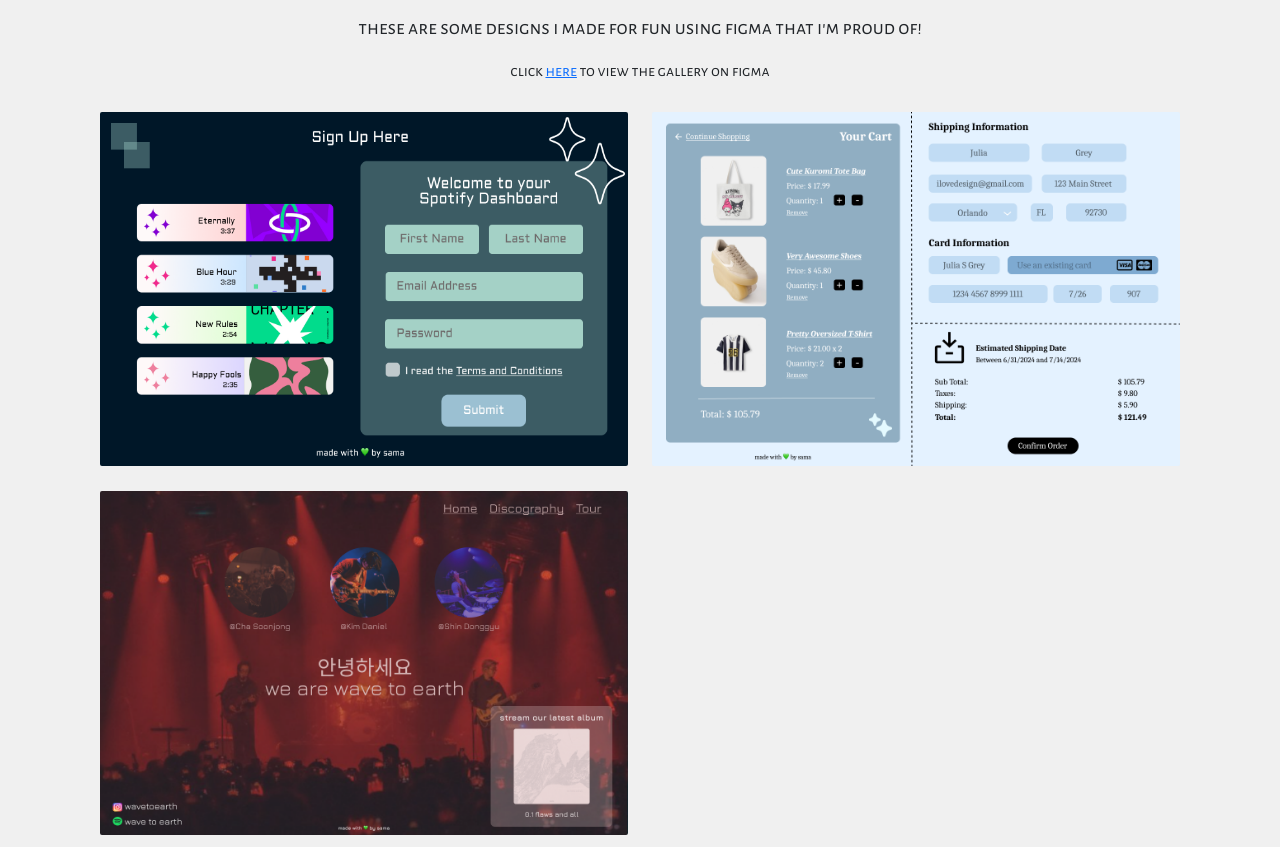
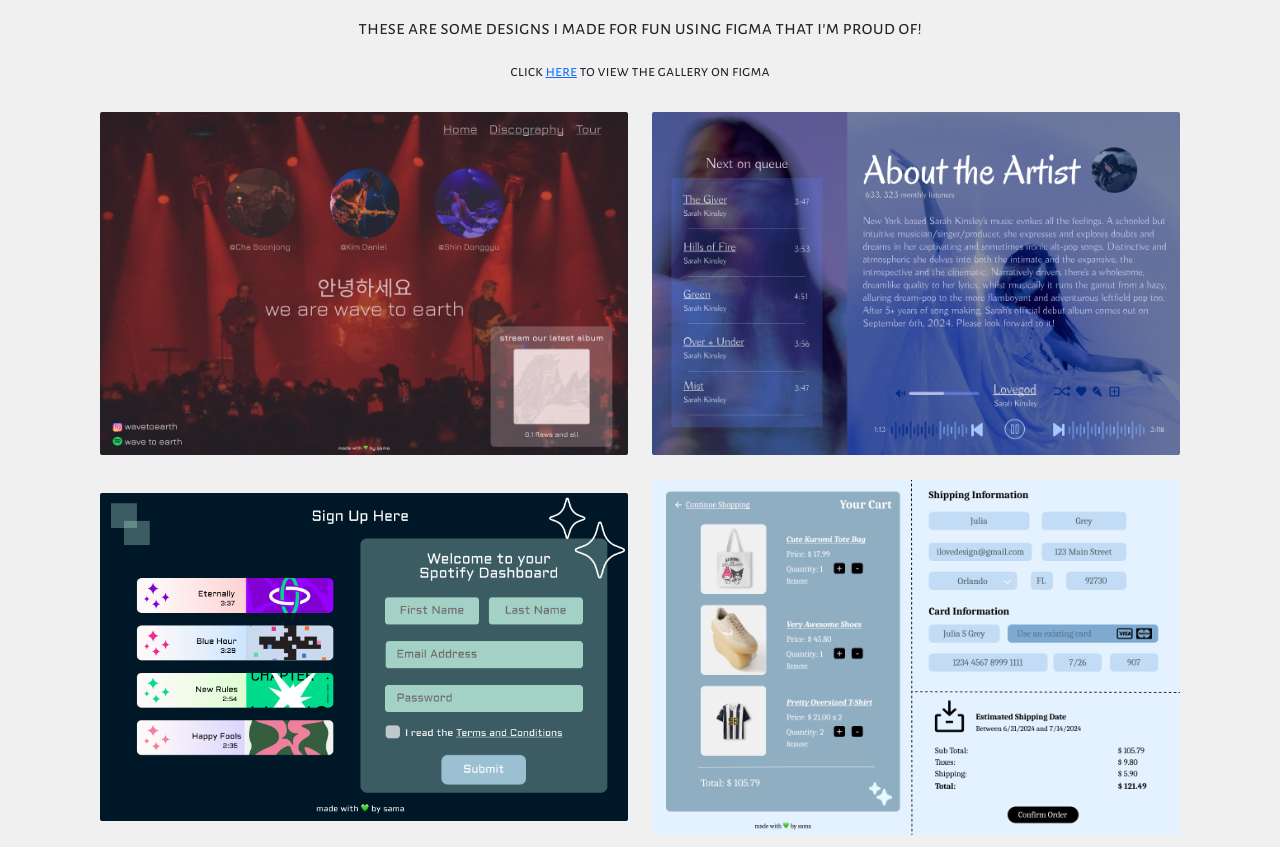
Before and after one commit to 26samaahmed/design-record, a plain HTML site: page index.html in a window 1280 px wide. Shown: the part 48-895 px from the top of the page. Drawn offline with nearby package versions, Linux system fonts and the light colour scheme; a web font is replaced by a local one.

Commit message:
add day 9

```diff
--- a/index.html
+++ b/index.html
@@ -25,17 +25,17 @@
   <!-- Row 1 -->
   <div class="container-fluid">
     <div
-    class="row"
+    class="row align-items-center"
     style="padding-left: 7%; padding-right: 7%; padding-top: 1%; padding-bottom: 1%;"
     >
       <!-- Image Column -->
-      <div class="col-md-6">
-        <img src="images/day1.png" class="img-fluid"  alt="design 1" style="height:100%; border-radius: 2px;">
+      <div class="col-md-6 col-xs-12">
+        <img src="images/day3.png" class="img-fluid"  alt="design 3" style="height:100%; border-radius: 2px;">
       </div>
 
       <!-- Image Column -->
-      <div class="col-md-6">
-        <img src="images/day2.png" class="img-fluid"  alt="design 2" style="height:100%; border-radius: 2px;">
+      <div class="col-md-6 col-xs-12">
+        <img src="images/day9.png" class="img-fluid"  alt="design 9" style="height:100%; border-radius: 2px;">
       </div>
 
     </div>
@@ -44,12 +44,17 @@
   <!-- Row 2 -->
   <div class="container-fluid">
     <div
-    class="row"
+    class="row align-items-center"
     style="padding-left: 7%; padding-right: 7%; padding-top: 1%; padding-bottom: 1%;"
     >
       <!-- Image Column -->
-      <div class="col-md-6">
-        <img src="images/day3.png" class="img-fluid"  alt="design 3" style="height:100%; border-radius: 2px;">
+      <div class="col-md-6 col-xs-12">
+        <img src="images/day1.png" class="img-fluid"  alt="design 1" style="height:100%; border-radius: 2px;">
+      </div>
+
+      <!-- Image Column -->
+      <div class="col-md-6 col-xs-12">
+        <img src="images/day2.png" class="img-fluid"  alt="design 2" style="height:100%; border-radius: 2px;">
       </div>
 
     </div>
```
Also changed, not shown: images/day9.png (added).
